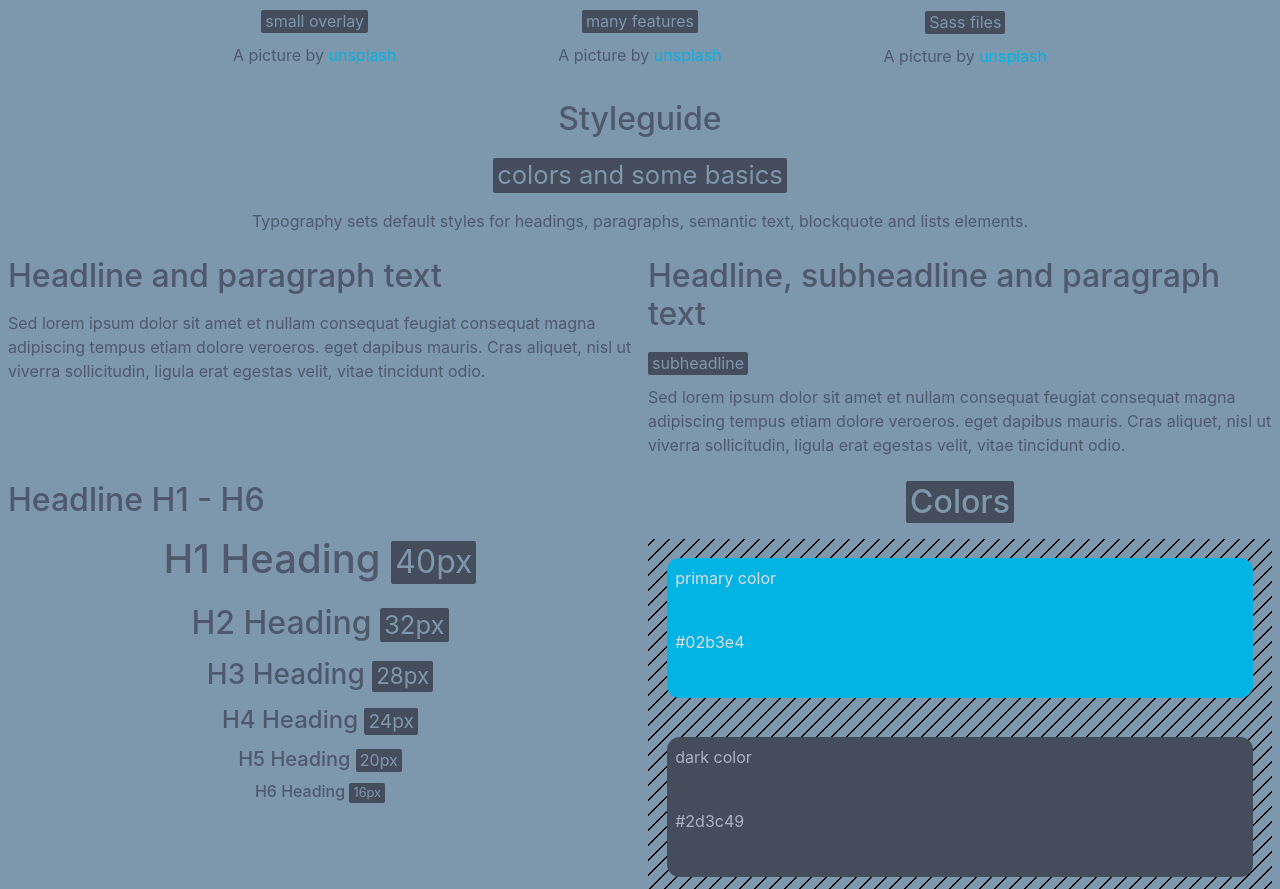
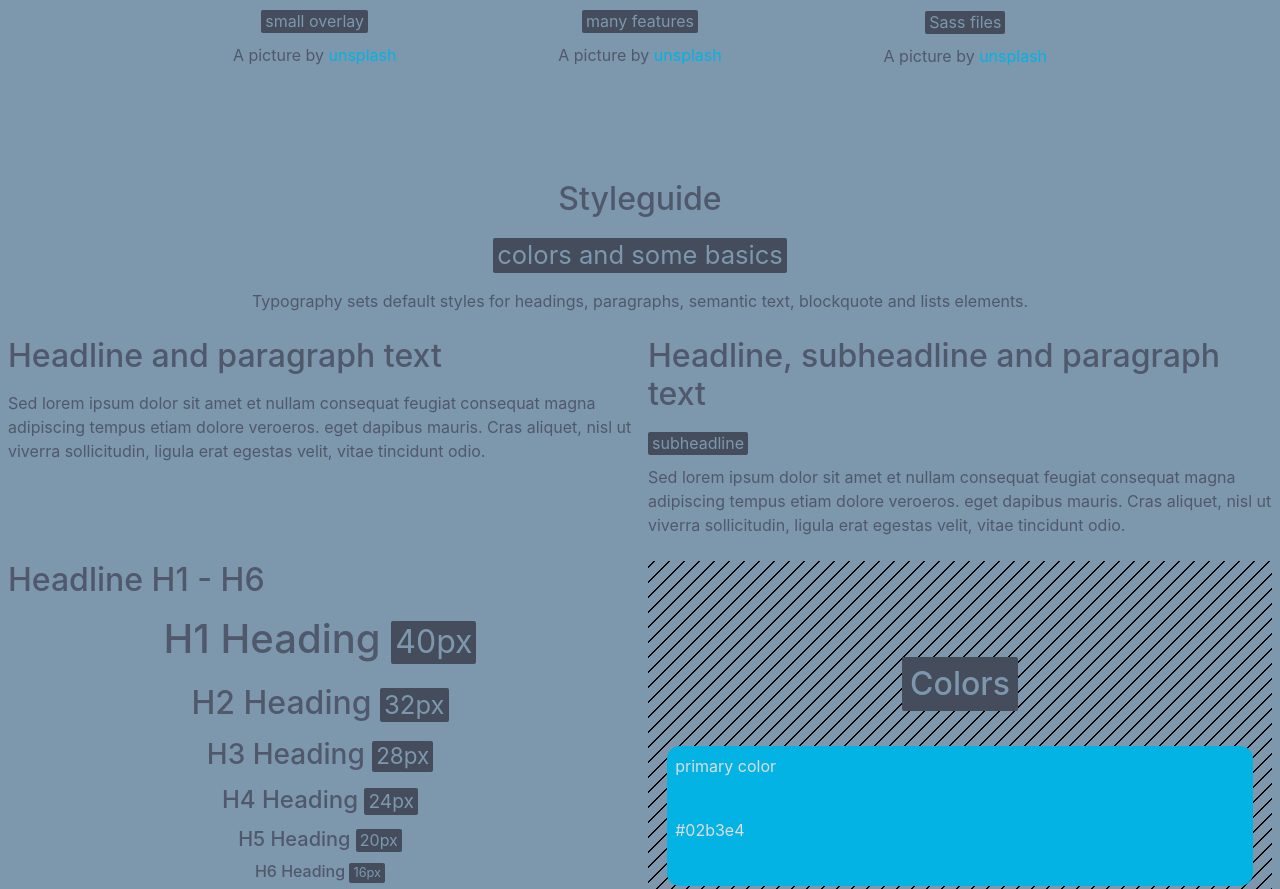
Before and after one commit to gasseklopper/portfolio_mmo, a website: page index.html in a window 1280 px wide. Shown: the part 2390-3279 px from the top of the page. Drawn offline with Linux system fonts and the light colour scheme.

Commit message:
added fine tunning

```diff
--- a/index.html
+++ b/index.html
@@ -162,8 +162,8 @@
 					</div>
 					<!-- Colors -->
 					<div class="column col-sm-12 col-6 text-center">
-						<h2 class="label label-primary">Colors</h2>
 						<div class="styleguide__colors">
+							<h2 class="label label-primary  p-2">Colors</h2>
 							<div class="columns">
 								<div class="column col-xl-12 col-4  text-left ">
 									<div class="styleguide__primarybox bg-primary">
--- a/src/custommmo/_styleguide.scss
+++ b/src/custommmo/_styleguide.scss
@@ -1,5 +1,13 @@
 .styleguide {
+	margin-top: 5em;
+		@media (min-width: 400px) and (max-width: 800px)
+		{
+			margin-top: 2em;
+		}
 	&__colors {
+		h2 {
+margin-top: 3em;
+}
 		background: url(../assets/images/ui/background-stripe.png);
 	}
 
```
Also changed, not shown: dist/spectre.css, dist/spectre.min.css, docs/dist/spectre-rtl.css, docs/dist/spectre-rtl.min.css, docs/dist/spectre.css, docs/dist/spectre.min.css.
